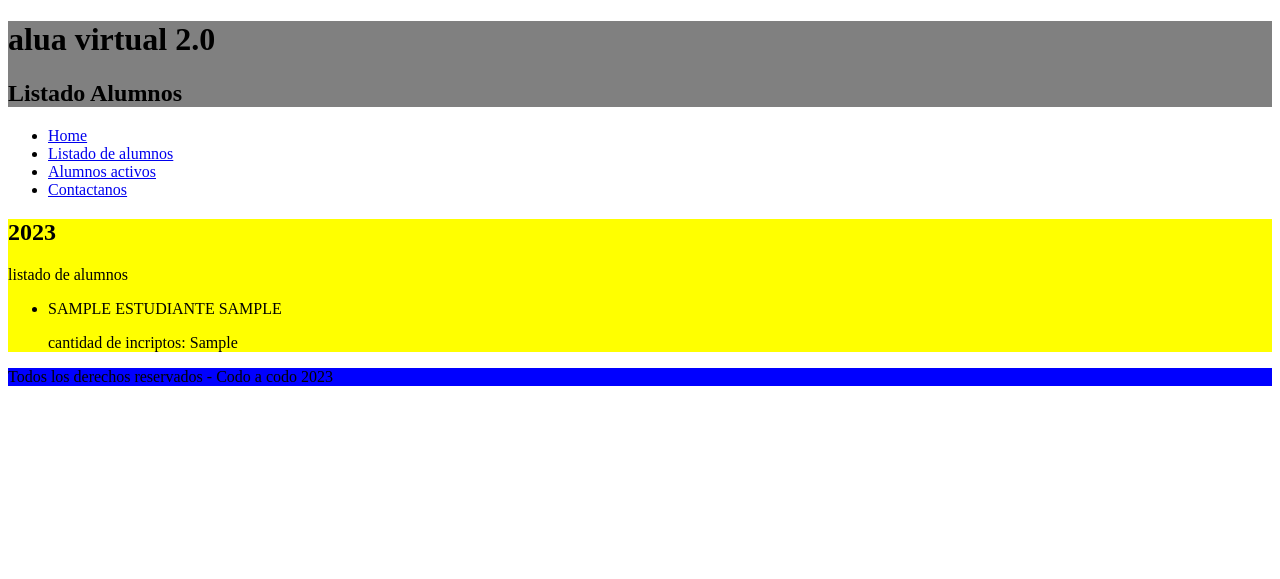
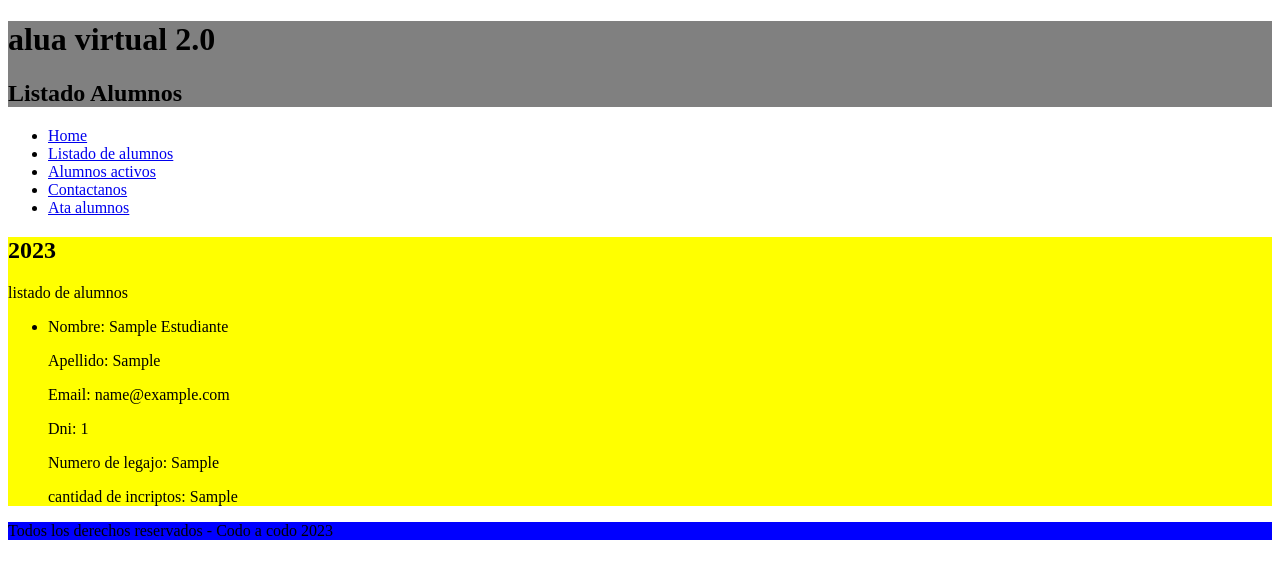
Before and after one commit to DiegoGomezcor4/cacDjangoAulaVirtual, a Django app: template core/templates/core/alumnos_listado.html in a window 1280 px wide. Shown: the top 579 px of the page. Run offline with Django 4.2, Linux system fonts and the light colour scheme; tables that the repository leaves empty hold one stand-in row (values such as "Sample post"); the template is opened without the code that fills it: values that come from a table or form of the project are taken from there, most other values are stand-ins (such as "Sample title", 1, 10 or a date in 2020).

Commit message:
formulario de alta

```diff
--- a/core/templates/core/alumnos_listado.html
+++ b/core/templates/core/alumnos_listado.html
@@ -11,7 +11,11 @@
     <ul>
         {% for nombre_alumno in listado_alumnos %}
             <li>
-                <p>{{nombre_alumno.nombre | upper}} {{nombre_alumno.apellido | upper}}</p>
+                <p>Nombre: {{nombre_alumno.nombre | title}}</p>
+                <p>Apellido: {{nombre_alumno.apellido | title}}</p>
+                <p>Email: {{nombre_alumno.email}}</p>
+                <p>Dni: {{nombre_alumno.dni}}</p>
+                <p>Numero de legajo: {{nombre_alumno.legajo}}</p>
             </li>
         {% empty %}
 
--- a/core/templates/core/base.html
+++ b/core/templates/core/base.html
@@ -28,6 +28,7 @@
             <li><a href="{% url 'alumnos_listado' %}">Listado de alumnos</a></li>
             <li><a href="{% url 'alumnos_activos' %}">Alumnos activos</a></li>
             <li><a href="{% url 'contacto' %}">Contactanos</a></li>
+            <li><a href="{% url 'alta_alumno' %}">Ata alumnos</a></li>
         </ul>
     </nav>
     <main>
```
Also changed, not shown: core/views.py (+5 -5 lines).
